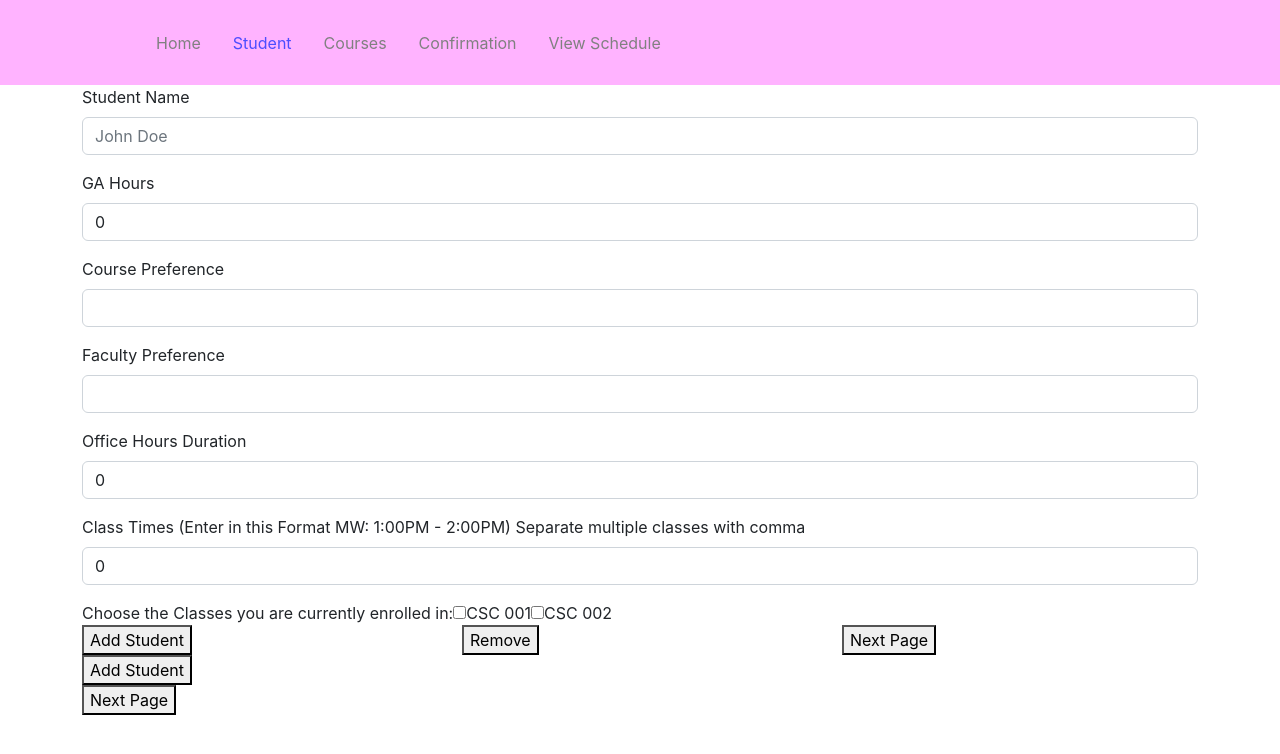
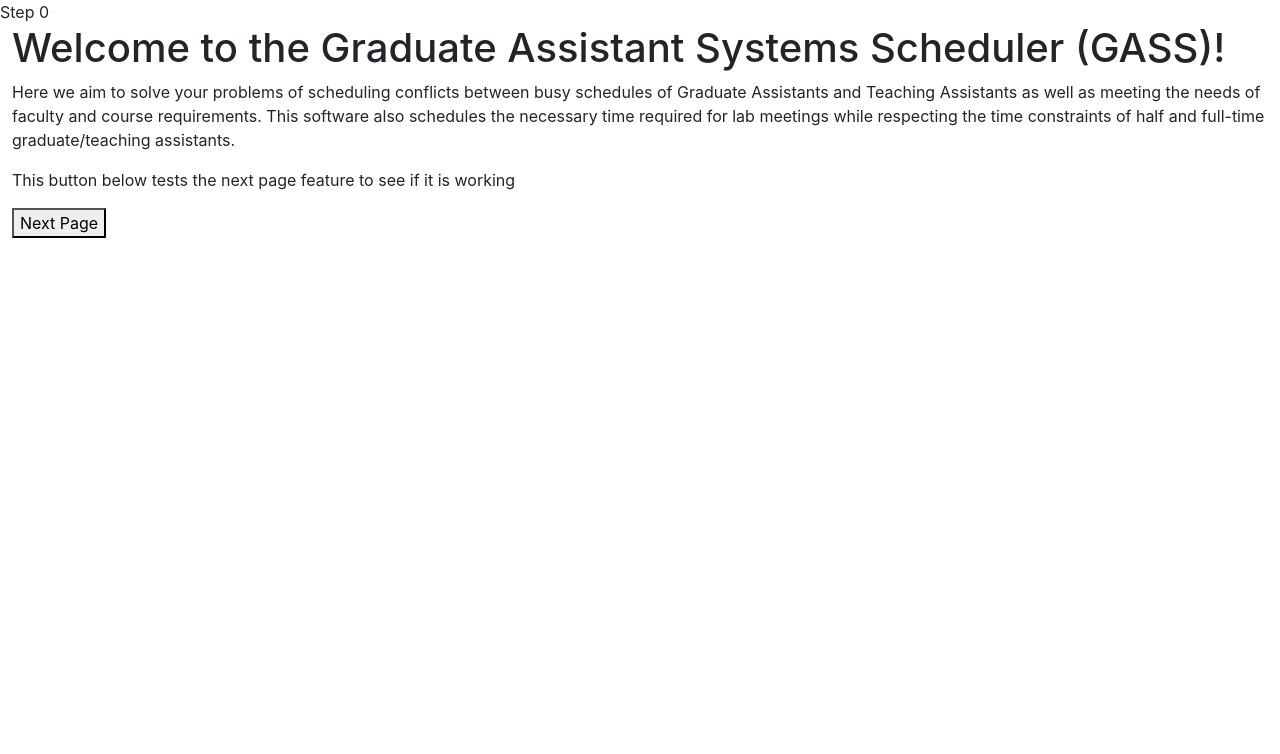
Before and after one commit to anderscc/CSC750_Project, a React (Create React App) app in the folder client/: page /student in a window 1280 px wide. Shown: the top 754 px of the page. Built offline with nearby package versions, Linux system fonts and the light colour scheme.

Commit message:
update home, student, course and confirmation pages

```diff
--- a/client/package.json
+++ b/client/package.json
@@ -6,7 +6,7 @@
     "@testing-library/jest-dom": "^5.16.5",
     "@testing-library/react": "^13.4.0",
     "@testing-library/user-event": "^13.5.0",
-    "bootstrap": "^5.2.1",
+    "bootstrap": "^5.2.2",
     "react": "^18.2.0",
     "react-dom": "^18.2.0",
     "react-icons": "^4.4.0",
--- a/client/src/App.js
+++ b/client/src/App.js
@@ -4,14 +4,20 @@ import { BrowserRouter as Router, Routes, Route}
     from 'react-router-dom';
 import Navbar from './Components/Navbar';
 import RouterCustom from './Router/Routes';
+import Main from './pages/Main';
+
 
 function App() {
   return (
-      <Router>
-      <Navbar />
-        <RouterCustom/>
-      </Router>
-  );
+    <Router>
+      <Main/>
+    </Router>
+
+  //     <Router>
+  //     <Navbar />
+  //       <RouterCustom/>
+  //     </Router>
+    );
   }
 
   export default App;
--- a/client/src/Components/CourseCheckbox.js
+++ b/client/src/Components/CourseCheckbox.js
@@ -1,20 +1,28 @@
-import React from "react";
+import React, { Component } from "react";
 import Checkbox from "./Checkbox";
 
 
-const CourseCheckbox = ({value, onChange }) => {
+class CourseCheckbox extends Component {
+    constructor(args) {
+        super(args);
+        this.state = {
+        }
+    }
+
+    render(){
         return (
             <div> Choose the Classes you are currently enrolled in:
                 <Checkbox
                     label = "CSC 001"
-                onChange = {onChange}
+                    value = {this.props.Checkbox}
                 />
                 <Checkbox
                     label = "CSC 002"
-                onChange = {onChange}
+                    value = {this.props.Checkbox}
                 />
             </div>
         );
     };
+}
 
   export default CourseCheckbox;
--- a/client/src/Components/checkbox.js
+++ b/client/src/Components/checkbox.js
@@ -1,14 +1,22 @@
-import React from "react";
+import React, { Component } from "react";
 
 
 
-const Checkbox = ({ label, value, onChange }) => {
+class Checkbox extends Component {
+  constructor(args) {
+    super(args);
+    this.state = {
+      label: this.props.label, value: this.props.Checkbox
+    }
+  }
+  render(){
     return (
       <label>
-        <input type="checkbox" onChange={onChange} />
-        {label}
+        <input type="checkbox" value={this.value} />
+        {this.label}
       </label>
     );
   };
+}
 
   export default Checkbox;
--- a/client/src/pages/Confirmation.js
+++ b/client/src/pages/Confirmation.js
@@ -1,12 +1,41 @@
-import React from "react";
+import React, { Component } from "react";
 
-const Confirmation = () => {
+class Confirmation extends Component {
 
-    return(
-        <h1>
-            This is Confirmation Page
-        </h1>
+    render(){
+        console.log(this.props)
+        return(
+            <div>
+                <h2> Confirmation Page</h2>
+                <h3>Student: </h3>
+                <div>
+                    <li>Student Name: {this.props.values.studentName}</li>
+                    <li>GA Hours: {this.props.values.hoursAvail} </li>
+                    <li>Course Preference: {this.props.values.coursePref}</li>
+                    <li>Faculty Preference: {this.props.values.facultyPref}</li>
+                    <li>Office Hours: {this.props.values.officeHours}</li>
+                    <li>Class Times: {this.props.values.classTimes} </li>
+                </div>
+                <div className={"row"}>
+                    <div className={"col"}>
+                        <button onClick ={this.previousStep.bind(this)}>Previous Page</button>
+                        <button onClick={this.submit.bind(this)}>Submit</button>
+                    </div>
+                </div>
+            </div>
 
-    )
+        )
+    }
+
+
+    submit(e) {
+        e.preventDefault()
+        this.props.nextStep();
+    }
+
+  previousStep(e) {
+    this.props.previousStep();
+  }
 }
+
 export default Confirmation
--- /dev/null
+++ b/client/src/pages/Main.js
@@ -0,0 +1,76 @@
+import React, {Component, useState} from "react";
+import Home from "./Home";
+import Student from "./Student";
+import Course from "./Course";
+import ViewSchedule from "./ViewSchedule";
+import Confirmation from "./Confirmation";
+
+
+class Main extends Component  {
+    constructor(args){
+        super(args);
+        this.state = {
+          values: {
+                studentName: '',
+                classTimes:'',
+                hoursAvail:0,
+                coursePref:'',
+                facultyPref:'',
+                officeHours: 0
+          },
+          step: 0
+        }
+    }
+
+      saveValues(values) {
+        this.setState({
+          values: Object.assign({}, this.state.values, values)
+        })
+      }
+
+      nextStep() {
+        this.setState({
+          step: this.state.step +1
+        })
+      }
+
+      previousStep() {
+        this.setState({
+          step: this.state.step -1
+        })
+      }
+
+    stepDisplay = () => {
+        switch (this.state.step) {
+            case 0:
+                return <Home nextStep = {this.nextStep.bind(this)}/>
+            case 1:
+            return <Student values = {this.state.values}
+                                saveValues = {this.saveValues.bind(this)}
+                                nextStep = {this.nextStep.bind(this)}
+                                previousStep = {this.previousStep.bind(this)}/>;
+            case 2:
+            return <Course values = {this.state.values}
+                            saveValues = {this.saveValues.bind(this)}
+                            nextStep = {this.nextStep.bind(this)}
+                            previousStep = {this.previousStep.bind(this)}/>;
+            case 3:
+            return <Confirmation values = {this.state.values}
+                                    saveValues = {this.saveValues.bind(this)}
+                                    nextStep = {this.nextStep.bind(this)}
+                                    previousStep = {this.previousStep.bind(this)} />;
+            default:
+            return <Home />;
+        }
+    };
+    render() {
+        return(
+            <div>
+                <span>Step {this.state.step}</span>
+                {this.stepDisplay()}
+        </div>
+        )
+    }
+}
+
+export default Main;
--- a/client/src/pages/course.js
+++ b/client/src/pages/course.js
@@ -1,12 +1,33 @@
 
-import React from 'react';
+import React, { Component } from 'react';
 
-const Course = () => {
+class Course extends Component {
+  constructor(args) {
+    super(args);
+    this.state = {
+    }
+  }
+
+  render(){
   return (
     <div className={'container'}>
       <h1>This Course Page</h1>
+        <div className={"row"}>
+          <div className={"col"}>
+            <button onClick ={this.previousStep.bind(this)}>Previous Page</button>
+            <button onClick={this.nextStep.bind(this)}>Next Page</button>
+          </div>
+        </div>
     </div>
   )
 }
 
+  nextStep(e) {
+    this.props.nextStep();
+  }
+
+  previousStep(e) {
+    this.props.previousStep();
+  }
+}
 export default Course;
--- a/client/src/pages/home.js
+++ b/client/src/pages/home.js
@@ -1,6 +1,16 @@
-import React from "react";
+import React, { Component } from "react";
+import Main from "./Main";
 
-const Home = () => {
+class Home extends Component {
+
+    constructor(args) {
+        super(args);
+        this.state = {
+        }
+      }
+
+    render(){
+        console.log(this.props)
         return(
             <div className={'container-fluid'}>
                 <section className="home" id="home">
@@ -11,9 +21,16 @@ const Home = () => {
                     schedules the necessary time required for lab meetings while respecting the time
                     constraints of half and full-time graduate/teaching assistants.
                 </p>
+                <p> This button below tests the next page feature to see if it is working</p>
+                <button onClick={this.nextStep.bind(this)}>Next Page</button>
+
                 </section>
             </div>
         )
     }
+    nextStep() {
+        this.props.nextStep();
+      }
+}
 
 export default Home;
--- a/client/src/pages/student.js
+++ b/client/src/pages/student.js
@@ -1,63 +1,31 @@
-import React, { useState } from 'react';
+import React, { Component, useState } from 'react';
 import CourseCheckbox from '../Components/CourseCheckbox';
 import { Link } from 'react-router-dom';
 
 
 
-const Student = () => {
+class Student extends Component{
+  constructor(args) {
+    super(args);
+    this.state = {
 
-  let newfield = {
-      studentName: '',
-      classTimes:'',
-      hoursAvail:0,
-      coursePref:'',
-      facultyPref:'',
-      officeHours: 0
     }
-  //Creates state formFields and setFormfields variable and method
-  const [formFields, setFormFields] = useState([newfield])
-
-  //method to allow us to input data
-  const handleFormChange = (index, event) => {
-    let data = [...formFields];
-    data[index][event.target.name] = event.target.value;
-    setFormFields(data);
   }
 
-  //submit function
-  //VALIDTION FUNCTION NEEDS TO BE IMPLEMENTED HERE
-  const submit = (e) => {
-    e.preventDefault();
-    console.log(formFields)
-  }
-
-  //method to add Fields to form
-  const addFields = () => {
-    setFormFields([...formFields, newfield])
-  }
-
-  //Function to remove a student row
-  const removeFields = (index) => {
-    let data = [...formFields];
-    data.splice(index, 1)
-    setFormFields(data)
-  }
-
+  render(){
+    console.log(this.props)
     return (
+      <div>Testing page
+        <form>
           <div className='studentForm container'>
-      <form onSubmit={submit}>
-        {formFields.map((form, index) => {
-          return(
-            <div key={index}>
             <div className="mb-3">
               <label htmlFor="studentName" className="form-label">Student Name</label>
               <input
                   type="text"
                   className="form-control"
-                    id="studentName"
+                  ref="studentName"
                   placeholder="John Doe"
-                    onChange={event => handleFormChange(index, event)}
-                    value={form.studentName}
+                  defaultValue={this.props.values.studentName}
               />
             </div>
             <div className="mb-3">
@@ -66,10 +34,9 @@ const Student = () => {
                   name='hoursAvail'
                   type={"number"}
                   className="form-control"
-                    id="hoursAvail"
+                  ref="hoursAvail"
                   placeholder="E.g 10"
-                    onChange={event => handleFormChange(index, event)}
-                    value={form.hoursAvail}
+                  defaultValue={this.props.values.hoursAvail}
               />
             </div>
             <div className="mb-3">
@@ -78,22 +45,20 @@ const Student = () => {
                   name='coursePref'
                   type={"text"}
                   className="form-control"
-                    id="coursePref"
+                  ref="coursePref"
                   placeholder=""
-                    onChange={event => handleFormChange(index, event)}
-                    value={form.coursePref}
+                  defaultValue ={this.props.values.coursePref}
               />
             </div>
             <div className="mb-3">
               <label htmlFor="facultyPref" className="form-label">Faculty Preference</label>
               <input
-                    name='coursePref'
+                  name='facultyPref'
                   type={"text"}
                   className="form-control"
-                    id="facultyPref"
+                  ref="facultyPref"
                   placeholder=""
-                    onChange={event => handleFormChange(index, event)}
-                    value={form.facultyPref}
+                  defaultValue ={this.props.values.facultyPref}
               />
             </div>
             <div className="mb-3">
@@ -102,49 +67,65 @@ const Student = () => {
                   name='officeHours'
                   type={"text"}
                   className="form-control"
-                    id="officeHours"
+                  ref="officeHours"
                   placeholder="1"
-                    onChange={event => handleFormChange(index, event)}
-                    value={form.officeHours}
+                  defaultValue={this.props.values.officeHours}
               />
             </div>
-
             <div className="mb-3">
                 <label htmlFor="officeHours" className="form-label">Class Times (Enter in this Format MW: 1:00PM - 2:00PM) Separate multiple classes with comma</label>
                 <input
                     name='classTimes'
                     type={"text"}
                     className="form-control"
-                        id="classTimes"
+                    ref="classTimes"
                     placeholder="MW: 1:00PM - 2:00PM, TH: 1:00PM - 2:00PM"
-                        onChange={event => handleFormChange(index, event)}
-                        value={form.officeHours}
+                    defaultValue={this.props.values.officeHours}
                 />
             </div>
-                  <CourseCheckbox
-                  onChange = {event => handleFormChange(index, event)}
-                  />
             <div className={"row"}>
                 <div className={"col"}>
-                         <button onClick={addFields}>Add Student</button>
-                    </div>
-                    <div className={"col"}>
-                        <button onClick={() => removeFields(index)}>Remove</button>
-                    </div>
-                    <div className={"col"}>
-                        <button onClick={submit}>Next Page</button>
+                    <button onClick ={this.previousStep.bind(this)}>Previous Page</button>
+                    <button onClick={this.nextStep.bind(this)}>Next Page</button>
                 </div>
             </div>
+
+          </div>
+      </form>
     </div>
     )
-        })}
-        </form>
-      <button onClick={addFields}>Add Student</button>
-      <br/>
-      <Link to="/course">
-        <button>Next Page</button>
-      </Link>
-    </div>
-  );
   }
+
+
+  nextStep(e) {
+    e.preventDefault()
+    var data = {
+      studentName: this.studentName.value,
+      classTimes: this.classTimes.value,
+      hoursAvail: this.hoursAvail.value,
+      coursePref:this.coursePref.value,
+      facultyPref:this.facultyPref.value,
+      officeHours: this.officeHours.value
+    }
+
+    this.props.saveValues(data);
+    this.props.nextStep();
+  }
+
+  previousStep(e) {
+    var data = {
+      studentName: this.studentName.value,
+      classTimes: this.classTimes.value,
+      hoursAvail: this.hoursAvail.value,
+      coursePref:this.coursePref.value,
+      facultyPref:this.facultyPref.value,
+      officeHours: this.officeHours.value
+    }
+
+    this.props.saveValues(data);
+    this.props.previousStep();
+  }
+
+  }
+
   export default Student;
```
Also changed, not shown: client/src/pages/practice.js (added, +76 -0 lines), 1 other file (tests, documents, lock files or other folders). Lines whose indentation alone changed are shown as unchanged.
